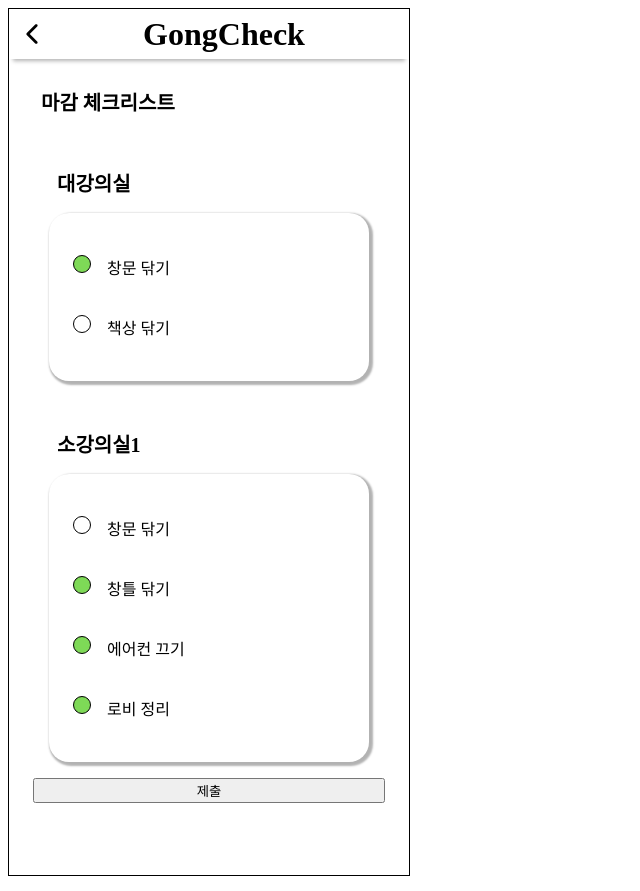
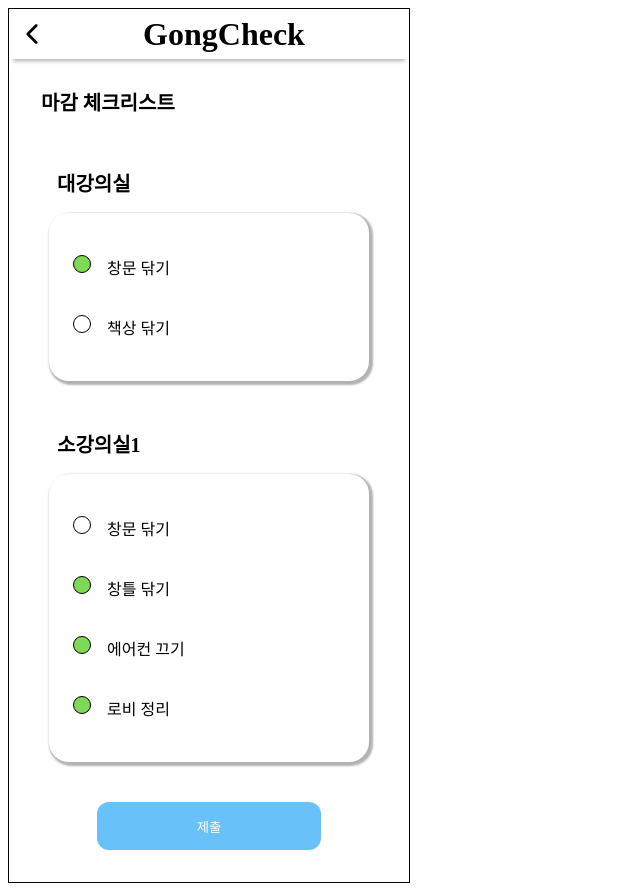
Before and after one commit to woowacourse-teams/2022-gong-check, a React app in the folder frontend/: page /1/spaces/1/1 in a window 1280 px wide. Shown: the whole page, without its empty margins (0-640 px from the left). Built offline with nearby package versions, Linux system fonts and the light colour scheme.

Commit message:
feat: 공용 Button 컴포넌트 UI구현
Co-authored-by: Seungchan On <cks3066@users.noreply.github.com>

```diff
--- /dev/null
+++ b/frontend/src/components/_common/Button/index.tsx
@@ -0,0 +1,29 @@
+/**  @jsxImportSource @emotion/react */
+import { css } from '@emotion/react';
+
+interface ButtonProps extends React.ButtonHTMLAttributes<HTMLButtonElement> {
+  children: React.ReactNode;
+}
+
+const Button = ({ children, ...props }: ButtonProps) => {
+  return (
+    <button
+      css={css`
+        background: #68c1f8;
+        box-sizing: border-box;
+        width: 224px;
+        height: 48px;
+        border-radius: 12px;
+        color: white;
+        border: none;
+        cursor: pointer;
+        margin: 24px;
+      `}
+      {...props}
+    >
+      {children}
+    </button>
+  );
+};
+
+export default Button;
--- a/frontend/src/pages/TaskList/index.tsx
+++ b/frontend/src/pages/TaskList/index.tsx
@@ -3,6 +3,7 @@
 import styles from './styles';
 import TaskCard from '../../components/TaskCard';
 import { css } from '@emotion/react';
+import Button from '../../components/_common/Button';
 
 const locations = [
   {
@@ -58,6 +59,7 @@
           css={css`
             display: flex;
             flex-direction: column;
+            align-items: center;
           `}
         >
           {locations.map(location => (
@@ -66,7 +68,7 @@
               <TaskCard tasks={location.tasks} />
             </section>
           ))}
-          <button type="submit">제출</button>
+          <Button type="submit">제출</Button>
         </form>
       </div>
     </div>
```
